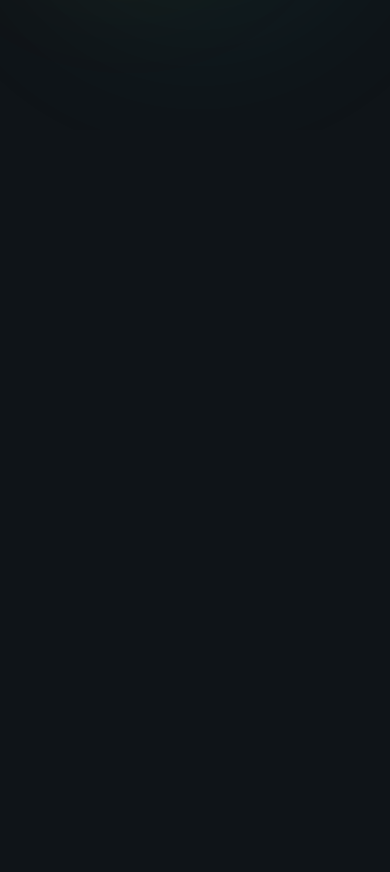
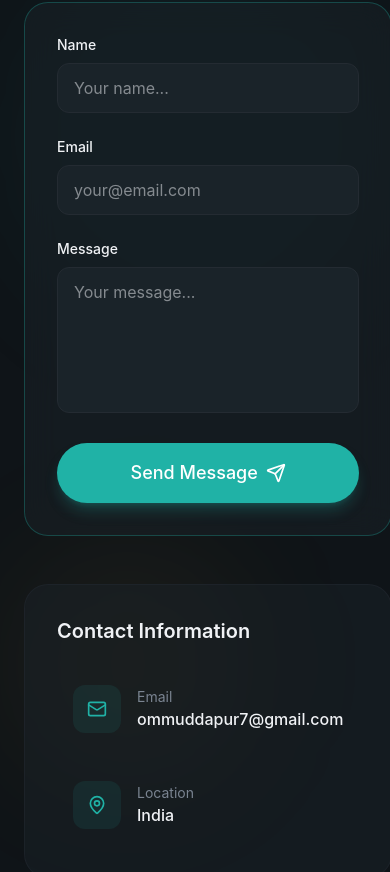
Before and after one commit to om-muddapur7/Om-Portfolio, a React (Vite) app: page / in a window 390 px wide. Shown: the part 8592-9464 px from the top of the page. Before the commit the page ends 8722 px from the top, so only its background shows below. Built offline with nearby package versions, Linux system fonts and the light colour scheme.

Commit message:
contacts page

```diff
--- a/package.json
+++ b/package.json
@@ -10,6 +10,7 @@
     "preview": "vite preview"
   },
   "dependencies": {
+    "@emailjs/browser": "^4.4.1",
     "@tailwindcss/vite": "^4.3.1",
     "lucide-react": "^1.21.0",
     "react": "^19.2.7",
--- a/src/components/Button.jsx
+++ b/src/components/Button.jsx
@@ -1,6 +1,6 @@
 import React from "react";
 
-const Button = ({ className="", size="default", children }) => {
+const Button = ({ className="", size="default", children, ...props }) => {
 	const baseClasses = "relative overflow-hidden rounded-full font-medium focus:outline:none focus-visible:ring-2 focus-visible:ring-primary bg-primary text-primary-foreground hover:bg-primary/90 shadow-lg shadow-primary/25";
 
     const sizeClasses = {
@@ -12,7 +12,7 @@
 	const classes = `${baseClasses} ${sizeClasses[size]} ${className}`;
 
 	return (
-		<button className={classes}>
+		<button className={classes} {...props}>
 			<span className="relative flex items-center justify-center gap-2">
 				{children}
 			</span>
--- a/src/sections/Contact.jsx
+++ b/src/sections/Contact.jsx
@@ -1,5 +1,7 @@
-import { Mail, MapPin } from "lucide-react";
-import React from "react";
+import { AlertCircle, CheckCircle, Mail, MapPin, Send } from "lucide-react";
+import React, { useState } from "react";
+import Button from "../components/Button";
+import emailjs from "@emailjs/browser";
 
 const Contact = () => {
 	const contactInfo = [
@@ -16,6 +18,65 @@
 			href: "#",
 		},
 	];
+
+	const [formData, setFormData] = useState({
+		name: "",
+		email: "",
+		message: "",
+	});
+
+	const [isLoading, setIsLoading] = useState(false);
+	const [submitStatus, setSubmitStatus] = useState({
+		type: null, //success or error
+		message: "",
+	});
+
+	const handleSubmit = async (e) => {
+		e.preventDefault();
+		setIsLoading(true);
+		setSubmitStatus({ type: null, message: "" });
+
+		try {
+			const serviceId = import.meta.env.VITE_EMAILJS_SERVICE_ID;
+			const templateId = import.meta.env.VITE_EMAILJS_TEMPLATE_ID;
+			const publicKey = import.meta.env.VITE_EMAILJS_PUBLIC_KEY;
+
+			if (!serviceId || !templateId || !publicKey) {
+				throw new Error("EmailJS config is missing. Please check your env.");
+			}
+
+			await emailjs.send(
+				serviceId,
+				templateId,
+				{
+					name: formData.name,
+					email: formData.email,
+					message: formData.message,
+				},
+				publicKey,
+			);
+
+			setSubmitStatus({
+				type: "success",
+				message: "Message sent successfully. I'll get back to you soon.",
+			});
+
+			setFormData({
+				name: "",
+				email: "",
+				message: "",
+			});
+		} catch (error) {
+			console.error("EmailJS error: ", error);
+
+			setSubmitStatus({
+				type: "error",
+				message: error.text || "Failed to send message. Please try again later",
+			});
+		} finally {
+			setIsLoading(false);
+		}
+	};
 
 	return (
 		<section id="contact" className="py-32 relative overflow-hidden">
@@ -38,12 +99,157 @@
 							something great.
 						</span>
 					</h2>
-          <p className="text-muted-foreground animate-fade-in animation-delay-200">
-            Lorem ipsum dolor, sit amet consectetur adipisicing elit. Est obcaecati vitae saepe accusantium! Ipsam nostrum, in assumenda, molestiae nobis dolorem possimus sit reiciendis animi saepe enim consectetur fuga porro vero!
-          </p>
+					<p className="text-muted-foreground animate-fade-in animation-delay-200">
+						Lorem ipsum dolor, sit amet consectetur adipisicing elit. Est
+						obcaecati vitae saepe accusantium! Ipsam nostrum, in assumenda,
+						molestiae nobis dolorem possimus sit reiciendis animi saepe enim
+						consectetur fuga porro vero!
+					</p>
+				</div>
+
+				{/* Contact */}
+				<div className="grid lg:grid-cols-2 gap-12 max-w-5xl mx-auto">
+					<div className="glass p-8 rounded-3xl border border-primary/30 animate-fade-in animation-delay-300">
+						<form action="" className="space-y-6" onSubmit={handleSubmit}>
+							<div>
+								<label
+									htmlFor="name"
+									className="block text-sm font-medium mb-2"
+								>
+									Name
+								</label>
+								<input
+									id="name"
+									type="text"
+									required
+									placeholder="Your name..."
+									value={formData.name}
+									onChange={(e) =>
+										setFormData({ ...formData, name: e.target.value })
+									}
+									className="w-full px-4 py-3 bg-surface rounded-xl border border-border focus:border-primary focus:ring-1 focus:ring-primary outline-none transition-all"
+								/>
+							</div>
+
+							<div>
+								<label
+									htmlFor="email"
+									className="block text-sm font-medium mb-2"
+								>
+									Email
+								</label>
+								<input
+									id="email"
+									type="email"
+									required
+									placeholder="your@email.com"
+									value={formData.email}
+									onChange={(e) =>
+										setFormData({ ...formData, email: e.target.value })
+									}
+									className="w-full px-4 py-3 bg-surface rounded-xl border border-border focus:border-primary focus:ring-1 focus:ring-primary outline-none transition-all"
+								/>
+							</div>
+
+							<div>
+								<label
+									htmlFor="message"
+									className="block text-sm font-medium mb-2"
+								>
+									Message
+								</label>
+								<textarea
+									rows={5}
+									required
+									placeholder="Your message..."
+									value={formData.message}
+									onChange={(e) =>
+										setFormData({ ...formData, message: e.target.value })
+									}
+									className="w-full px-4 py-3 bg-surface rounded-xl border border-border focus:border-primary focus:ring-1 focus:ring-primary outline-none transition-all resize-none"
+								/>
+							</div>
+
+							<Button
+								className="w-full"
+								type="submit"
+								size="lg"
+								disabled={isLoading}
+							>
+								{isLoading ? (
+									<>Sending...</>
+								) : (
+									<>
+										Send Message
+										<Send className="w-5 h-5" />
+									</>
+								)}
+							</Button>
+
+							{submitStatus.type && (
+								<div
+									className={`flex items-center gap-3 p-4 rounded-xl
+                  ${
+										submitStatus.type === "success"
+											? "bg-green-500/10 border border-green-500/20 text-green-500"
+											: "bg-red-500/10 border border-red-500/20 text-red-500"
+									}
+                `}
+								>
+									{submitStatus.type === "success" ? (
+										<CheckCircle className="w-5 h-5 flex-shrink-0" />
+									) : (
+										<AlertCircle className="w-5 h-5 flex-shrink-0" />
+									)}
+
+									<p className="text-sm">{submitStatus.message}</p>
+								</div>
+							)}
+						</form>
+					</div>
+
+					{/* Contact Info */}
+					<div className="space-y-6 animate-fade-in animation-delay-400">
+						<div className="glass rounded-3xl p-8">
+							<h3 className="text-xl font-semibold mb-6">
+								Contact Information
+							</h3>
+							<div className="space-y-4">
+								{contactInfo.map((item, i) => (
+									<a
+										key={i}
+										href={item.href}
+										className="flex items-center gap-4 p-4 rounded-xl hover:bg-surface transition-colors group"
+									>
+										<div className="w-12 h-12 rounded-xl bg-primary/10 flex items-center justify-center group-hover:bg-primary/20 transition-colors">
+											<item.icon className="w-5 h-5 text-primary" />
+										</div>
+										<div>
+											<div className="text-sm text-muted-foreground">
+												{item.label}
+											</div>
+											<div className="font-medium">{item.value}</div>
+										</div>
+									</a>
+								))}
+							</div>
+						</div>
+
+						{/* Availability Card */}
+						<div className="glass rounded-3xl p-8 border border-primary/30">
+							<div className="flex items-center gap-3 mb-4">
+								<span className="w-3 h-3 bg-green-500 rounded-full animate-pulse" />
+								<span className="font-medium">Currently Available</span>
+							</div>
+							<p className="text-muted-foreground text-sm">
+								I'm currently open to new opportunities and exciting projects.
+								Whether you need a full-time engineer or a freelance consultant,
+								let's talk!
+							</p>
+						</div>
+					</div>
 				</div>
 			</div>
-
 		</section>
 	);
 };
```
Also changed, not shown: 2 other files (tests, documents, lock files or other folders).
